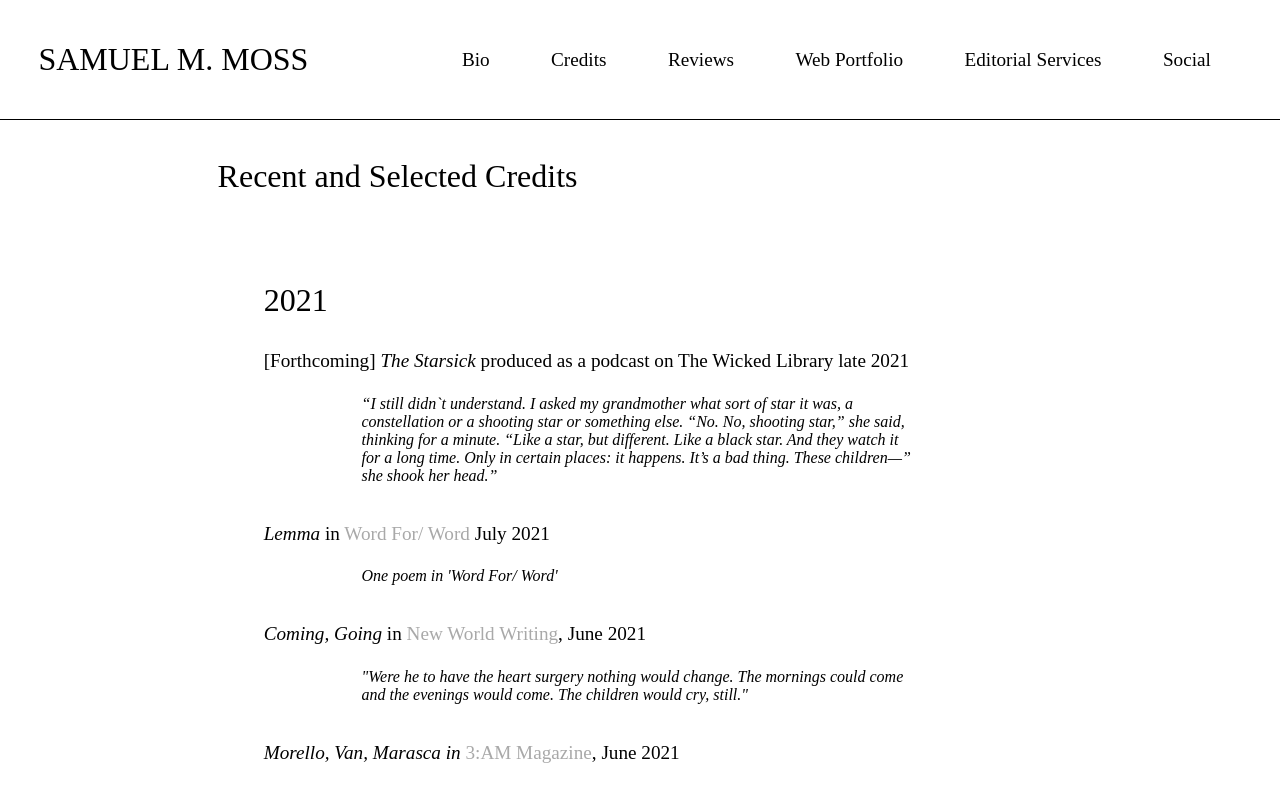
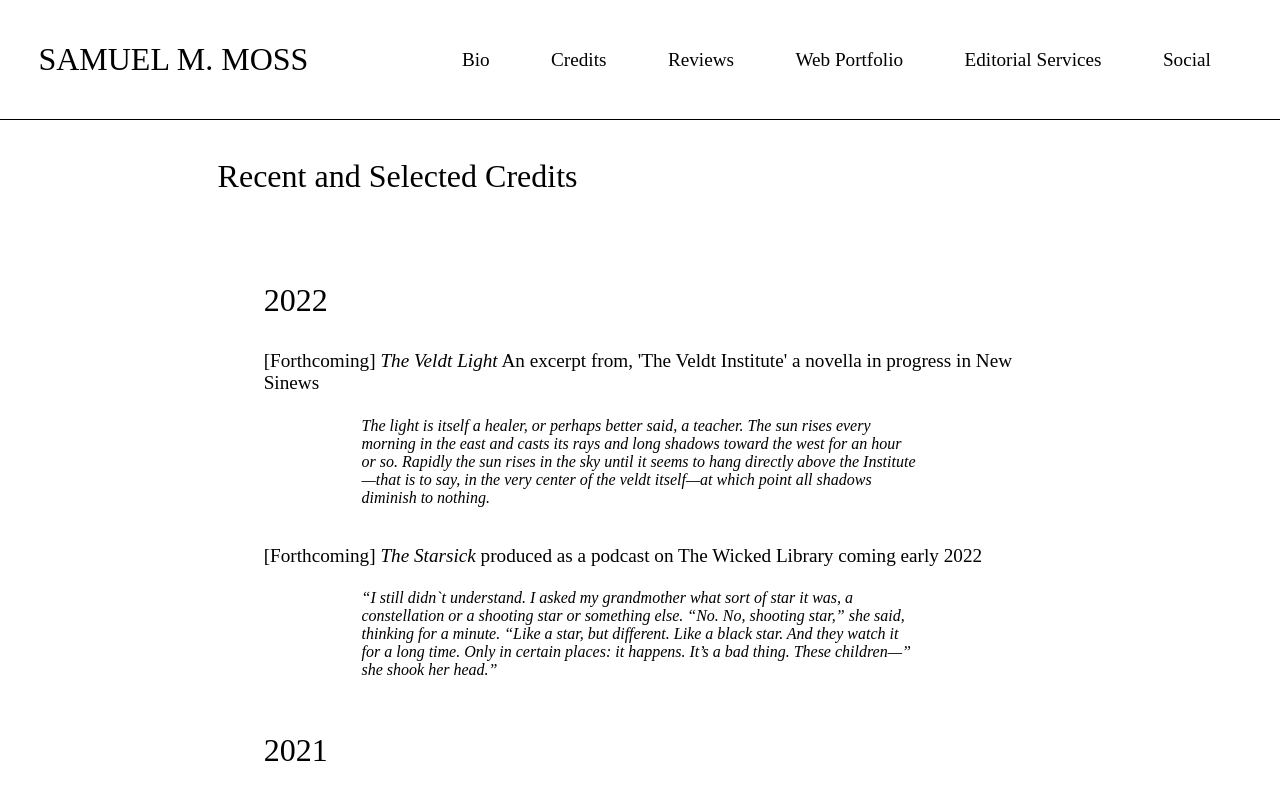
Before and after one commit to perfidiousscript/home_page, a Next.js app: page /credits in a window 1280 px wide. Shown: the top 786 px of the page. Built offline with nearby package versions, Linux system fonts and the light colour scheme.

Commit message:
moving Starsick credit to 2022 and adds The Veldt light to Credits

```diff
--- a/public/credits.js
+++ b/public/credits.js
@@ -4,16 +4,26 @@
 // }
 
 export const credits = [
-  { year: "2021" },
+  { year: "2022" },
+  {
+    title: [
+      "[Forthcoming] ",
+      <i>The Veldt Light</i>,
+      " An excerpt from, 'The Veldt Institute' a novella in progress in New Sinews",
+    ],
+    quote:
+      "The light is itself a healer, or perhaps better said, a teacher. The sun rises every morning in the east and casts its rays and long shadows toward the west for an hour or so. Rapidly the sun rises in the sky until it seems to hang directly above the Institute—that is to say, in the very center of the veldt itself—at which point all shadows diminish to nothing.",
+  },
   {
     title: [
       "[Forthcoming]",
       <i> The Starsick </i>,
-      "produced as a podcast on The Wicked Library late 2021",
+      "produced as a podcast on The Wicked Library coming early 2022",
     ],
     quote:
       "“I still didn`t understand. I asked my grandmother what sort of star it was, a constellation or a shooting star or something else. “No. No, shooting star,” she said, thinking for a minute. “Like a star, but different. Like a black star. And they watch it for a long time. Only in certain places: it happens. It’s a bad thing. These children—” she shook her head.”",
   },
+  { year: "2021" },
   {
     title: [
       <i> Lemma </i>,
```
Also changed, not shown: 2 other files (tests, documents, lock files or other folders).
